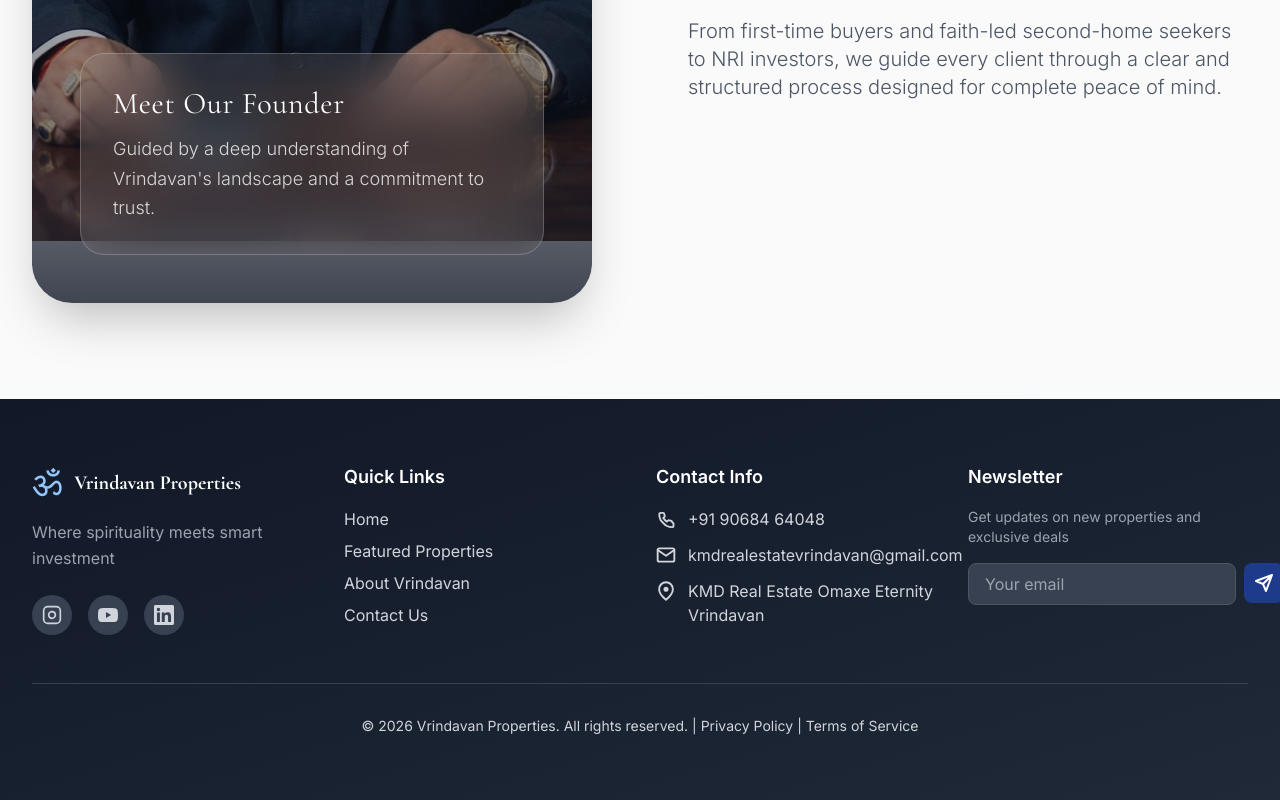
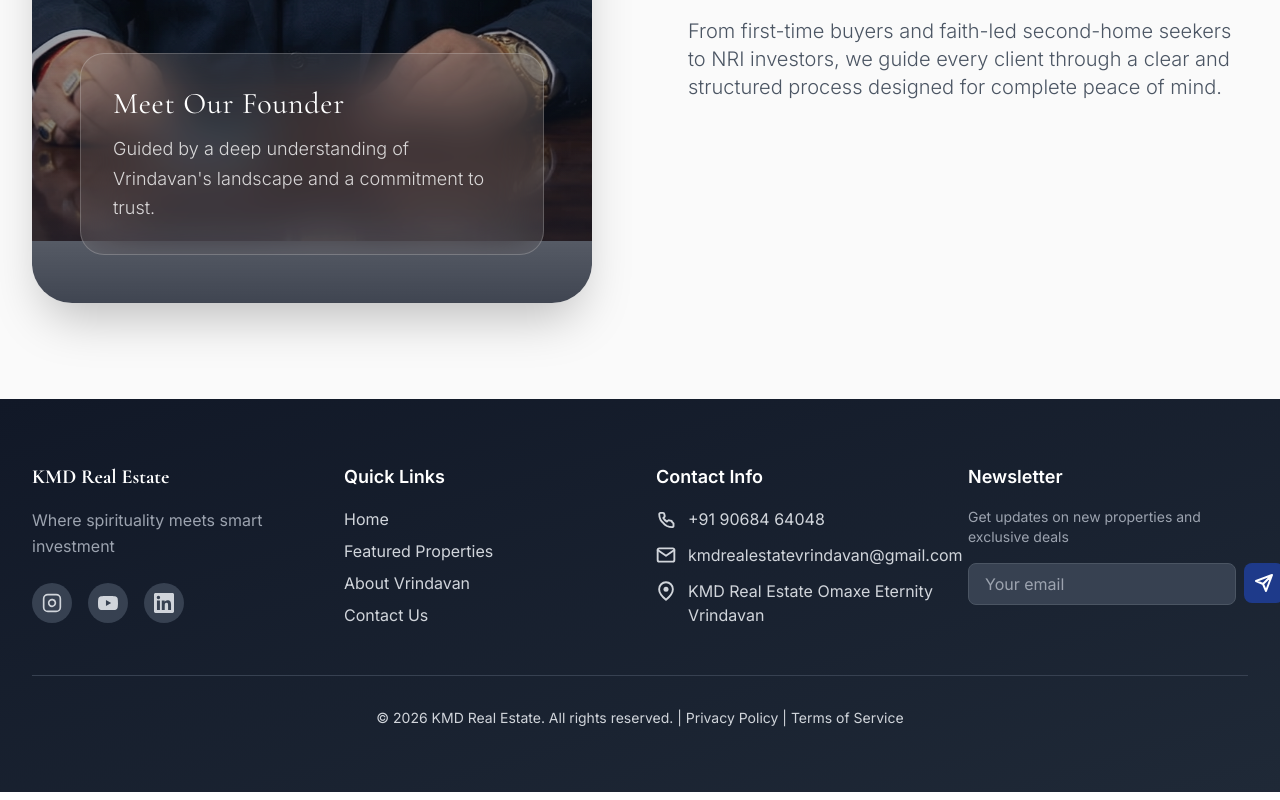
Before and after one commit to ShaliniTiwariiii/vrindavan, a Next.js app: page / in a window 1280 px wide. Shown: the part 5407-6207 px from the top of the page. Built offline with nearby package versions, Linux system fonts and the light colour scheme.

Commit message:
name changed

```diff
--- a/components/AboutUs.tsx
+++ b/components/AboutUs.tsx
@@ -78,10 +78,10 @@ export default function AboutUs() {
   }, []);
 
   const stats = [
-    { value: 15, suffix: "+", label: "Years of Experience" },
-    { value: 120, suffix: "+", label: "Projects Delivered" },
-    { value: 10000, suffix: "+", label: "Happy Customers" },
-    { value: 8, suffix: "", label: "Cities Served" },
+    { value: 2, suffix: "+", label: "Years of Experience" },
+    { value: 90, suffix: "+", label: "Projects Delivered" },
+    { value: 1000, suffix: "+", label: "Happy Customers" },
+    { value: 2, suffix: "", label: "Cities Served" },
   ];
 
   return (
--- a/components/Footer.tsx
+++ b/components/Footer.tsx
@@ -19,9 +19,9 @@ export default function Footer() {
           {/* Brand Section */}
           <div>
             <div className="flex items-center gap-3 mb-4">
-              <span className="text-4xl text-blue-300">ॐ</span>
+
               <span className="text-xl font-serif font-bold text-white">
-                Vrindavan Properties
+                KMD Real Estate
               </span>
             </div>
             <p className="text-gray-400 mb-6 leading-relaxed">
@@ -198,7 +198,7 @@ Omaxe  Eternity Vrindavan</span>
         {/* Bottom Bar */}
         <div className="pt-8 border-t border-gray-700 text-center text-sm">
           <p>
-            &copy; 2026 Vrindavan Properties. All rights reserved. |{' '}
+            &copy; 2026 KMD Real Estate. All rights reserved. |{' '}
             <a href="#" className="hover:text-blue-300 transition-colors">
               Privacy Policy
             </a>{' '}
```
